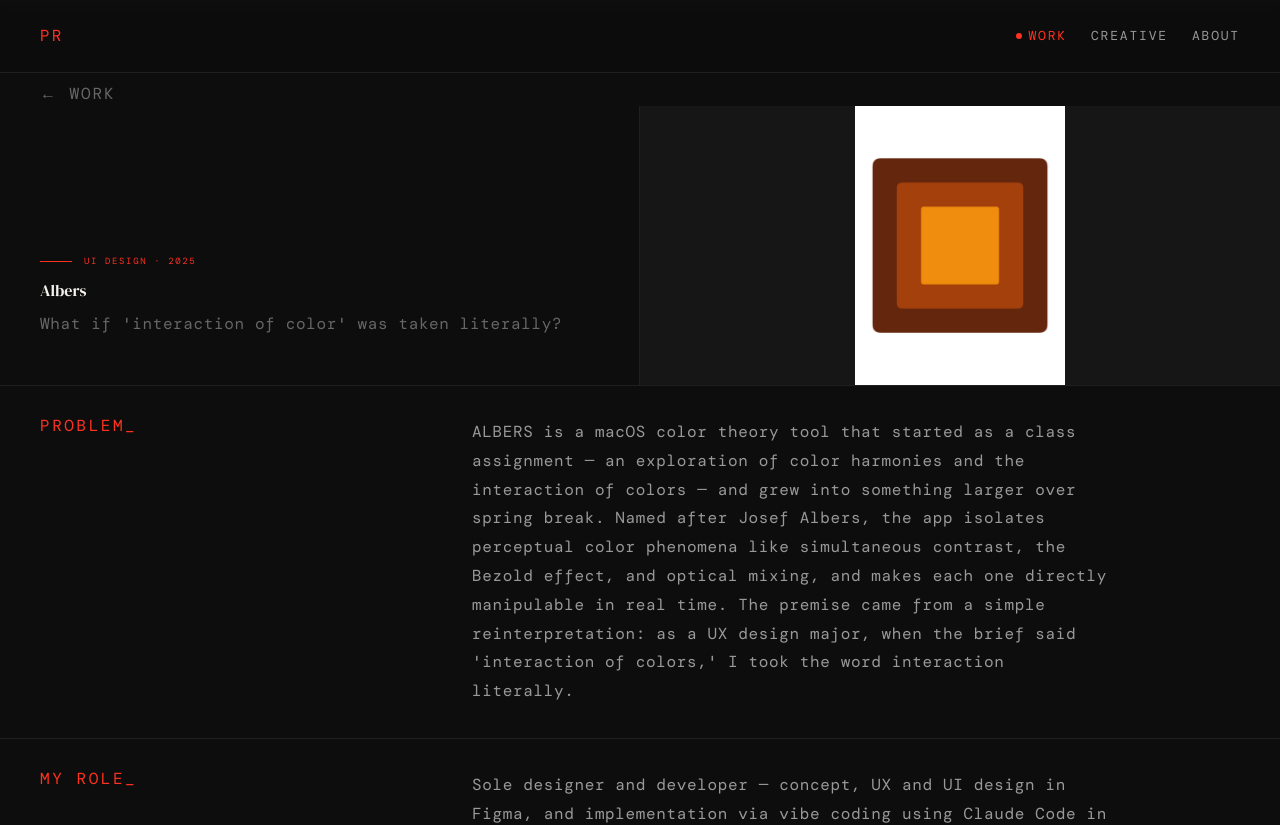
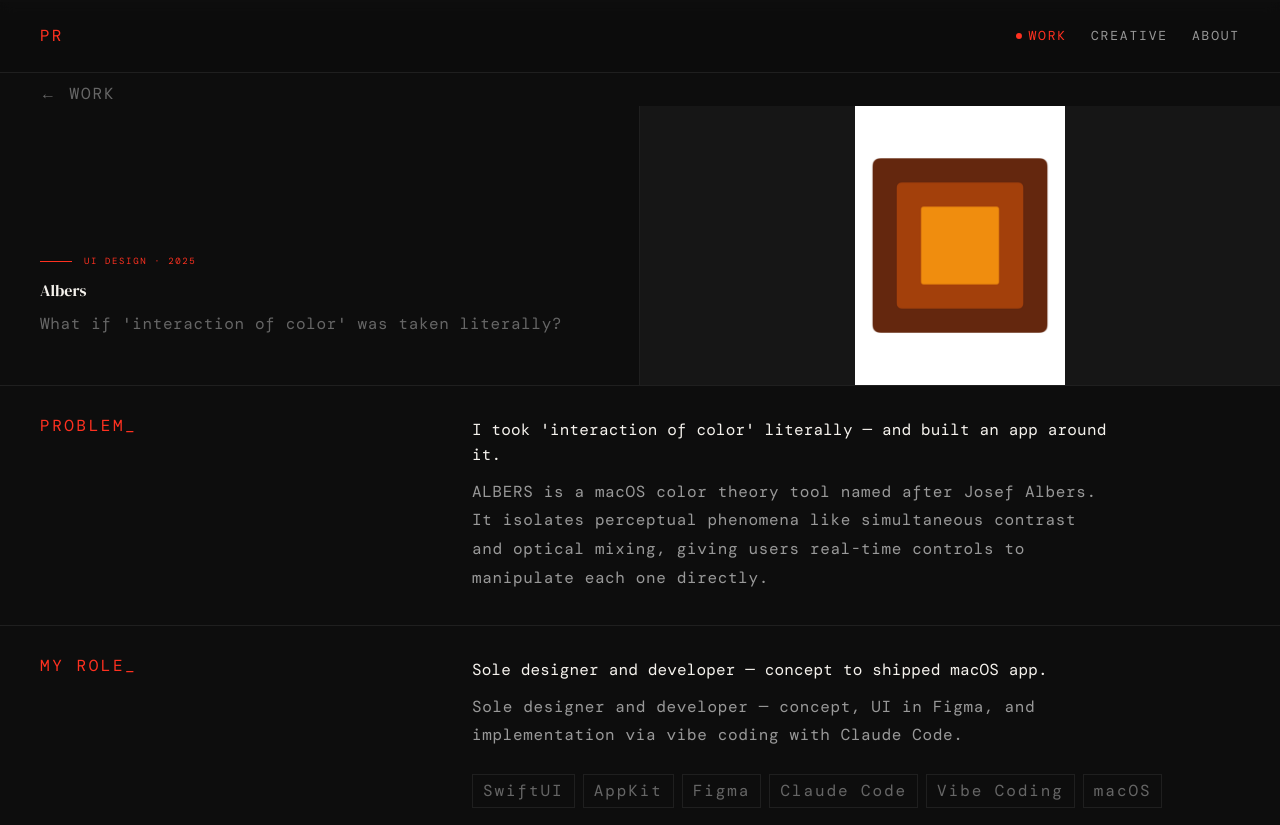
Before and after one commit to pramitranjann/pramitranjan-portfolio, a Next.js app: page /work/albers in a window 1280 px wide. Shown: the top 825 px of the page. Built offline with nearby package versions, Linux system fonts and the light colour scheme.

Commit message:
feat: add headlines and pull quotes to Albers and Atom case studies

```diff
--- a/app/work/albers/page.tsx
+++ b/app/work/albers/page.tsx
@@ -9,18 +9,34 @@ export default function AlbersPage() {
       tags={['SwiftUI', 'AppKit', 'Figma', 'Claude Code', 'Vibe Coding', 'macOS']}
       prev={{ slug: 'atom', title: 'Atom OS' }}
       next={{ slug: 'accord', title: 'Accord' }}
-      problem="ALBERS is a macOS color theory tool that started as a class assignment — an exploration of color harmonies and the interaction of colors — and grew into something larger over spring break. Named after Josef Albers, the app isolates perceptual color phenomena like simultaneous contrast, the Bezold effect, and optical mixing, and makes each one directly manipulable in real time. The premise came from a simple reinterpretation: as a UX design major, when the brief said 'interaction of colors,' I took the word interaction literally."
-      role="Sole designer and developer — concept, UX and UI design in Figma, and implementation via vibe coding using Claude Code in terminal and Codex."
-      research="The assignment asked us to explore color harmonies and how colors interact. Most responses went in a visual or editorial direction — mood boards, painted studies, illustrated systems. Being a UX major, I kept returning to the word 'interaction.' Albers's own argument is that color has no fixed identity; it shifts entirely based on context. That felt like a UI problem as much as an art one. The initial version was deliberately basic — proof of concept more than product."
-      challenge="The assignment submission was lean: a working prototype that let users manipulate a color phenomenon directly rather than observe a static diagram. Spring break became the space to push it further — adding more modes, tightening the interaction model, and developing a real visual identity for the interface. The amber terminal HUD aesthetic emerged from a current design obsession: instrument interfaces that feel like they measure something, rather than creative tools that feel like they make something."
-      process="The biggest decision was the development process. Rather than writing SwiftUI from scratch traditionally, I used vibe coding — working with Claude Code in terminal and Codex to move fast between design intent and working code. This changed the design process significantly: Figma was used for visual direction and layout, but iteration happened directly in the app, with AI handling implementation while I focused on what the interaction should feel like. It made the gap between design and build much smaller than it would have been otherwise."
-      solution="A nine-mode macOS application where each mode isolates one perceptual color phenomenon and gives the user real-time controls to manipulate it. The amber HUD aesthetic frames the app as an instrument of observation rather than a creative canvas. Built in SwiftUI with AppKit, targeting macOS 13+."
-      outcomes="ALBERS was the first project where the design process itself was the discovery. Vibe coding is genuinely a different way of working — faster in some places, disorienting in others. It pushed me to be more precise about design intent upfront, because the AI needs clarity to move in the right direction. The HUD aesthetic also taught me something: constraint as identity. When an interface commits fully to one visual language, every decision becomes easier. I'd like to eventually publish it — there's a version of ALBERS that lives on the Mac App Store as a genuine teaching tool."
       heroImage="/work/albers/cover-processed.png"
       researchImage="/work/albers/img-7-processed.png"
       challengeImages={['/work/albers/img-1-processed.png', '/work/albers/img-2-processed.png']}
       solutionHeroImage="/work/albers/img-6-processed.png"
       solutionImages={['/work/albers/img-4-processed.png', '/work/albers/img-5-processed.png']}
+
+      problemHeadline="I took 'interaction of color' literally — and built an app around it."
+      problem="ALBERS is a macOS color theory tool named after Josef Albers. It isolates perceptual phenomena like simultaneous contrast and optical mixing, giving users real-time controls to manipulate each one directly."
+
+      roleHeadline="Sole designer and developer — concept to shipped macOS app."
+      role="Sole designer and developer — concept, UI in Figma, and implementation via vibe coding with Claude Code."
+
+      researchHeadline="The brief said 'interaction of colors.' As a UX major, that's a UI problem."
+      research="The assignment asked us to explore color harmonies. Most went editorial; I kept returning to the word 'interaction.' Albers's argument — that color has no fixed identity — felt like a UI problem as much as an art one."
+
+      pullQuote="When the brief said 'interaction of colors,' I took the word interaction literally."
+
+      challengeHeadline="A proof of concept became a product with a real identity."
+      challenge="The initial submission was lean: a working prototype. Spring break became the space to push it further — adding modes, tightening the interaction model, and developing a visual identity. The amber terminal HUD aesthetic emerged from an obsession with instrument interfaces — things that measure, not create."
+
+      processHeadline="Vibe coding collapsed the gap between design intent and working code."
+      process="Figma handled visual direction; iteration happened directly in the app using vibe coding. AI handled implementation while I focused on what the interaction should feel like — making the gap between design and build much smaller."
+
+      solutionHeadline="Nine modes. One premise: color has no fixed identity."
+      solution="A nine-mode macOS application where each mode isolates one perceptual color phenomenon with real-time controls. The amber HUD frames the app as an instrument of observation, not a creative canvas. Built in SwiftUI with AppKit, targeting macOS 13+."
+
+      outcomesHeadline="Constraint as identity — when an interface commits fully, every decision becomes easier."
+      outcomes="Vibe coding pushed me to be more precise about design intent upfront — the AI needs clarity to move in the right direction. The HUD aesthetic taught me that constraint as identity makes every decision easier. I'd like to eventually publish ALBERS as a genuine teaching tool on the Mac App Store."
     />
   )
 }
--- a/app/work/atom/page.tsx
+++ b/app/work/atom/page.tsx
@@ -9,18 +9,34 @@ export default function AtomPage() {
       tags={['UI/UX', 'Figma', 'Interaction Design', 'Systems Thinking']}
       prev={{ slug: 'helpoh', title: 'HelpOH' }}
       next={{ slug: 'albers', title: 'Albers' }}
-      problem="Atom OS redesigns the smartphone experience by removing distractions and replacing them with four intentional widgets: Books, Meditation, Focus, and a To-Do List. The goal was to make the phone feel deliberately limited — not broken, just focused."
-      role="Sole designer across concept, UI design, and prototyping."
-      research="The concept came from a personal need during exam season — existing solutions either deleted apps entirely or were too rigid to customise. I identified two core user types: students managing academic pressure and young professionals battling social media anxiety."
-      challenge="I explored what a 'dumb phone' mode could look like without sacrificing utility. Early explorations focused on widget hierarchy and colour — settling on black and white to psychologically reduce the pull of the screen."
-      process="Kept micro-interactions minimal by design. The colour gradient in the screen time dashboard was used to signal which apps help vs. harm, without being prescriptive. Focus mode was made user-configured, not automatic, to preserve autonomy."
-      solution="A four-widget home screen with a settings panel featuring screen time visualisation, app usage breakdowns, and a toggleable Focus mode that blocks selected apps for user-defined time periods."
-      outcomes="Atom OS taught me that subtraction is a design decision. The hardest part wasn't adding features — it was deciding what to withhold. I'd revisit the onboarding flow to help users understand the philosophy before they start using it."
       heroImage="/work/atom/cover-processed.png"
       researchImage="/work/atom/research-processed.png"
       challengeImages={['/work/atom/ideation-1-processed.png', '/work/atom/ideation-2-processed.png']}
       solutionHeroImage="/work/atom/solution-hero-processed.png"
       solutionImages={['/work/atom/hero-2-processed.png', '/work/atom/solution-2-processed.png']}
+
+      problemHeadline="Subtraction is a design decision."
+      problem="Atom OS redesigns the smartphone experience by removing distractions and replacing them with four intentional widgets. The goal: make the phone feel deliberately limited — not broken, just focused."
+
+      roleHeadline="Sole designer across concept, UI design, and prototyping."
+      role="Sole designer across concept, UI design, and prototyping."
+
+      researchHeadline="The need came from exam season — existing solutions were too rigid or too blunt."
+      research="The concept came from a personal need during exam season — existing solutions either deleted apps entirely or were too rigid to customise. I mapped two core user types: students managing academic pressure and professionals battling social media anxiety."
+
+      pullQuote="The hardest part wasn't adding features — it was deciding what to withhold."
+
+      challengeHeadline="What does a 'dumb phone' mode look like without sacrificing utility?"
+      challenge="Early explorations focused on widget hierarchy and colour — settling on black and white to psychologically reduce the pull of the screen. The question was how to make deliberate limitation feel designed, not broken."
+
+      processHeadline="Micro-interactions were kept minimal by design, not by oversight."
+      process="The colour gradient in the screen time dashboard signals which apps help vs. harm, without being prescriptive. Focus mode was made user-configured, not automatic, to preserve autonomy."
+
+      solutionHeadline="Four widgets. One focus. No noise."
+      solution="A four-widget home screen with screen time visualisation, app usage breakdowns, and a toggleable Focus mode that blocks selected apps for user-defined periods."
+
+      outcomesHeadline="The hardest part wasn't adding features — it was deciding what to withhold."
+      outcomes="Atom OS taught me that subtraction is a design decision. I'd revisit the onboarding flow to help users understand the philosophy before they start using it."
     />
   )
 }
```
